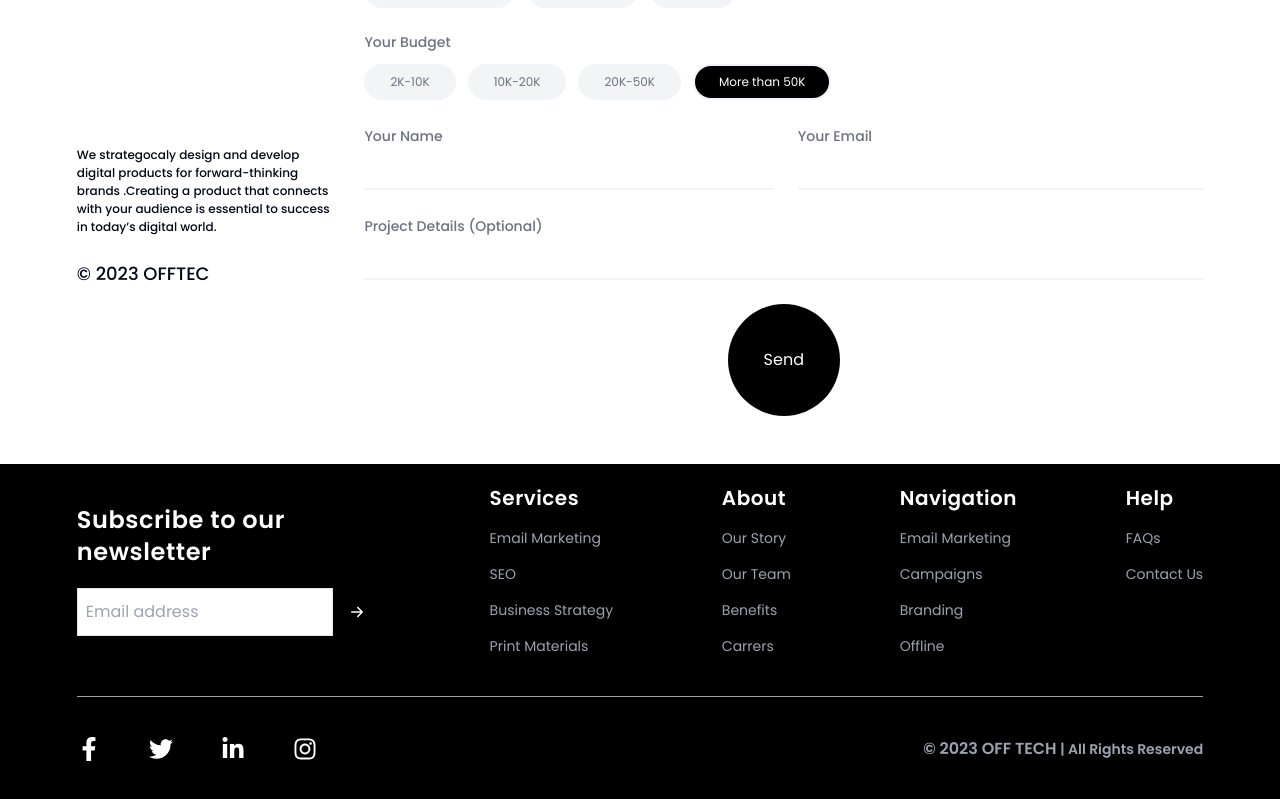
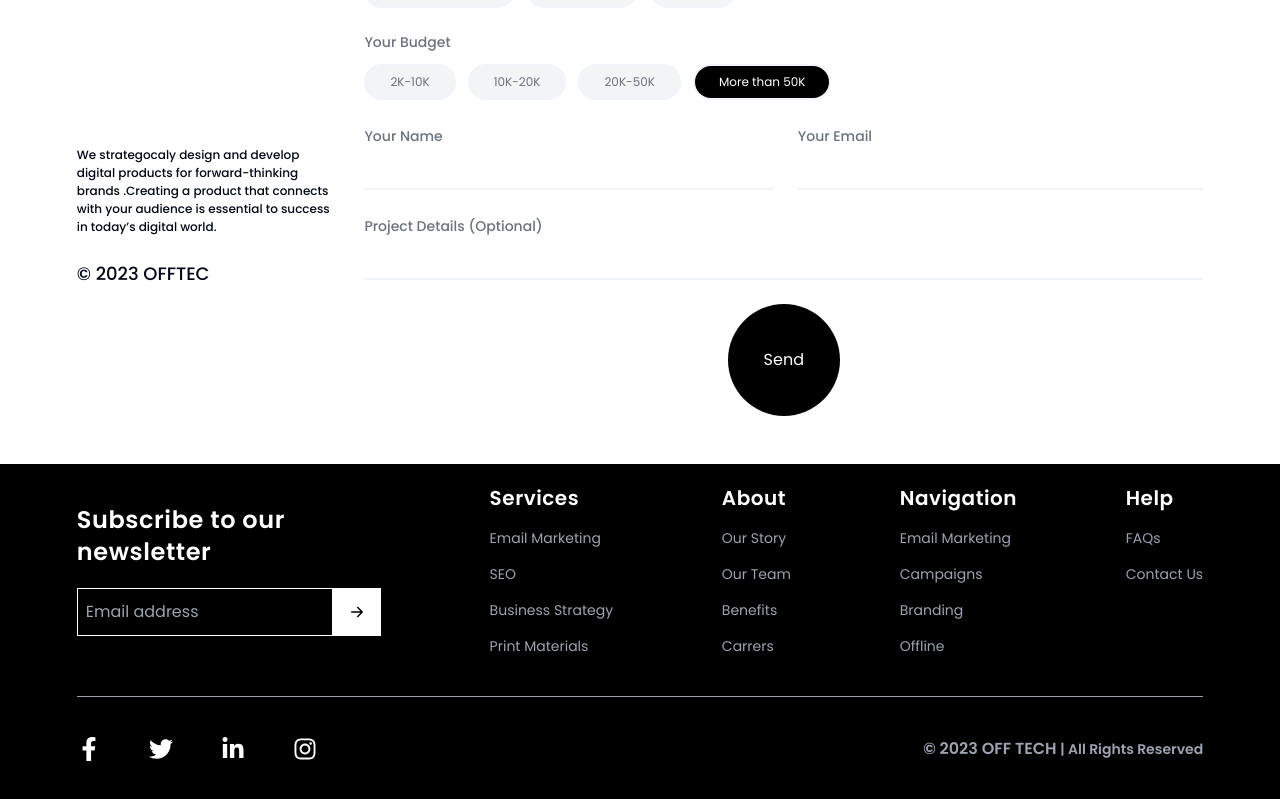
Before and after one commit to Bharat1111/offtec, a Next.js app: page /hireus in a window 1280 px wide. Shown: the part 699-1498 px from the top of the page. Built offline with nearby package versions, Linux system fonts and the light colour scheme.

Commit message:
footer input

```diff
--- a/src/components/Footer.tsx
+++ b/src/components/Footer.tsx
@@ -19,9 +19,9 @@ const Footer = () => {
             <input
               type="text"
               placeholder="Email address"
-              className="bg-white outline-none border text-black p-2 text-md w-64"
+              className="bg-black border-white outline-none border p-2 text-md w-64"
             />
-            <button className="p-3 bg-black">
+            <button className="p-3 bg-white text-black">
               <BsArrowRightShort className="  text-2xl" />
             </button>
           </div>
```
